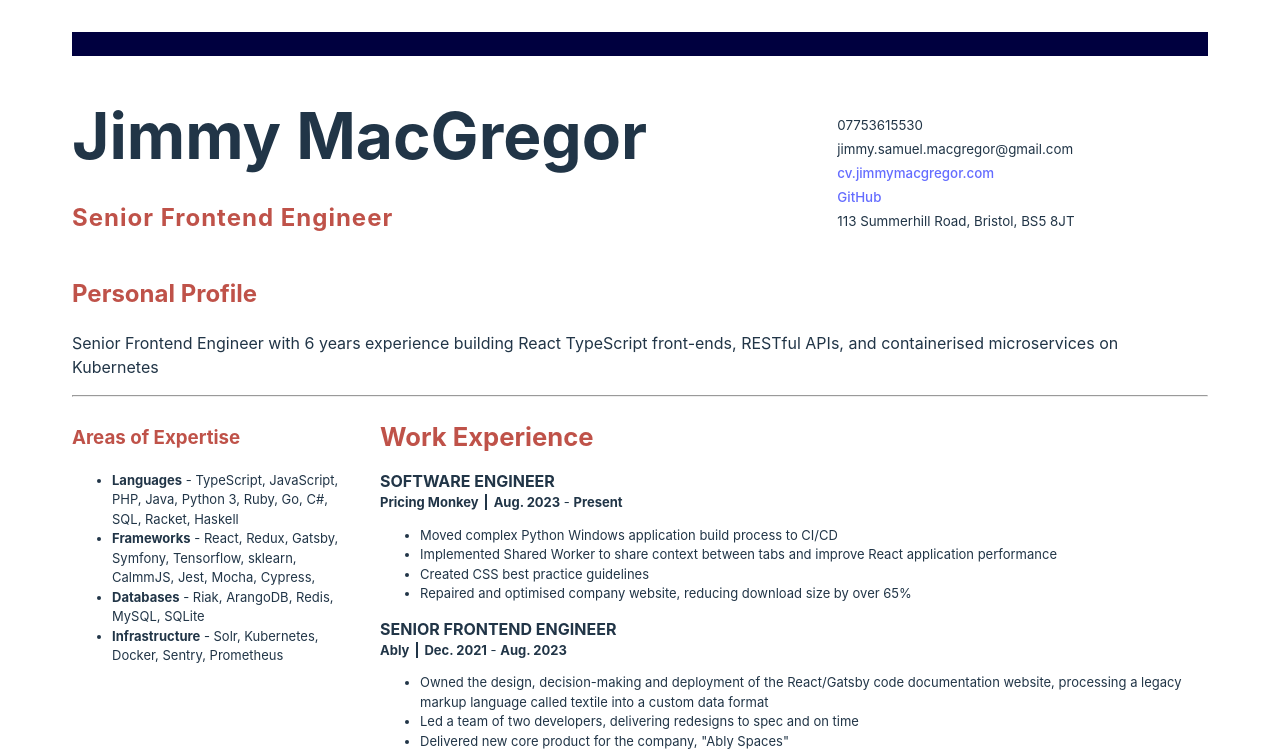
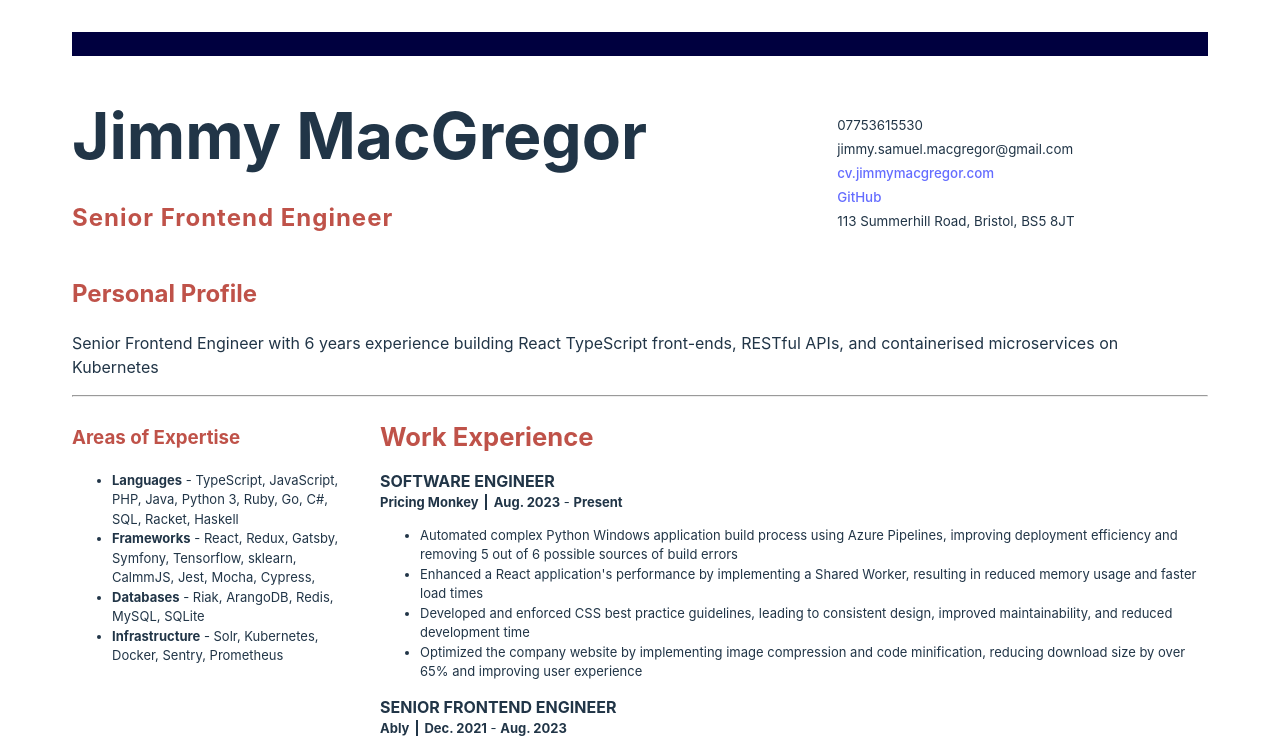
Before and after one commit to MymmiJ/cv, a React (Vite) app: page / in a window 1280 px wide. Shown: the top 752 px of the page. Built offline with nearby package versions, Linux system fonts and the light colour scheme.

Commit message:
Update description

```diff
--- a/src/App.tsx
+++ b/src/App.tsx
@@ -48,10 +48,10 @@ function App() {
           <WorkExperienceDescriptor>
             <WorkExperienceWorkplace>Pricing Monkey</WorkExperienceWorkplace><WorkExperienceDate datetime="2023-08-01">Aug. 2023</WorkExperienceDate> - <WorkExperienceDate datetime={(new Date()).toLocaleDateString()}>Present</WorkExperienceDate>
             <ul>
-              <li>Moved complex Python Windows application build process to CI/CD</li>
-              <li>Implemented Shared Worker to share context between tabs and improve React application performance</li>
-              <li>Created CSS best practice guidelines</li>
-              <li>Repaired and optimised company website, reducing download size by over 65%</li>
+              <li>Automated complex Python Windows application build process using Azure Pipelines, improving deployment efficiency and removing 5 out of 6 possible sources of build errors</li>
+              <li>Enhanced a React application's performance by implementing a Shared Worker, resulting in reduced memory usage and faster load times</li>
+              <li>Developed and enforced CSS best practice guidelines, leading to consistent design, improved maintainability, and reduced development time</li>
+              <li>Optimized the company website by implementing image compression and code minification, reducing download size by over 65% and improving user experience</li>
             </ul>
           </WorkExperienceDescriptor>
           <WorkExperienceJobHeader>SENIOR FRONTEND ENGINEER</WorkExperienceJobHeader>
```
